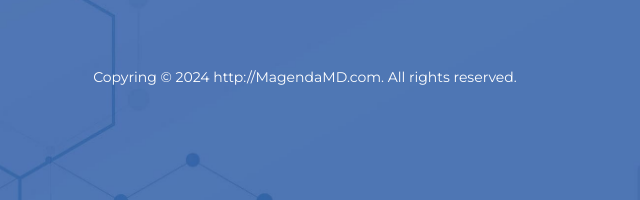
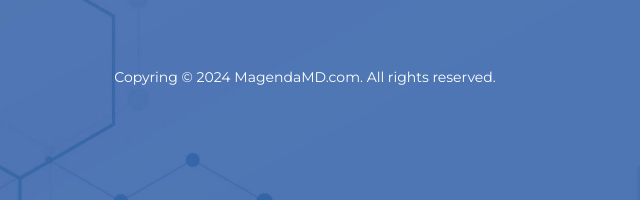
Before and after one commit to sasha-odintsov/magenda-landing, a website: page contacts.html in a window 1280 px wide. Shown: the part 1328-1528 px from the top of the page, 335-975 px from the left. Drawn offline with Linux system fonts and the light colour scheme.

Commit message:
Changed footer text

```diff
--- a/contacts.html
+++ b/contacts.html
@@ -377,7 +377,7 @@
         <span class="text-white">
           Copyring &copy;
           <span class="current-year"></span>
-          <a href="https://magendamd.com">http://MagendaMD.com.</a>
+          <a href="https://magendamd.com">MagendaMD.com.</a>
           All rights reserved.
         </span>
       </div>
```
Also changed, not shown: index.html (+1 -1 lines).
